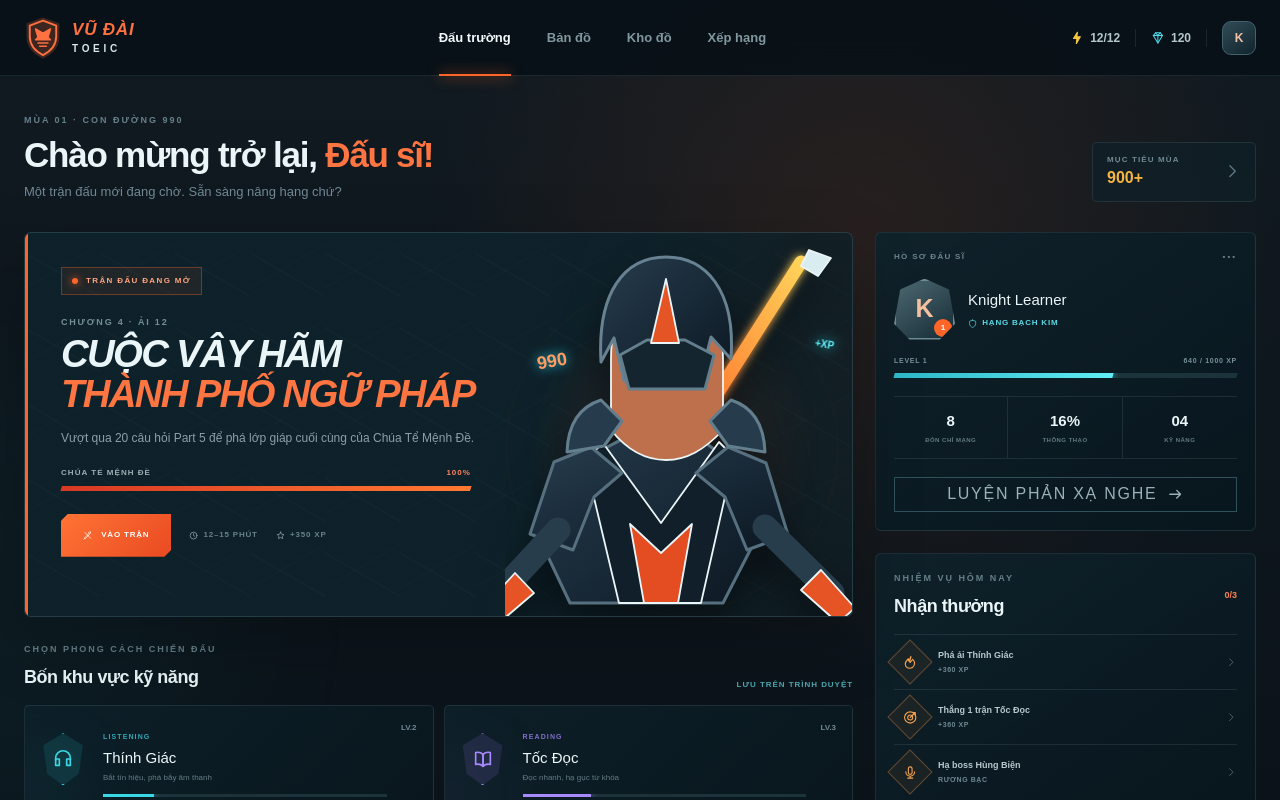
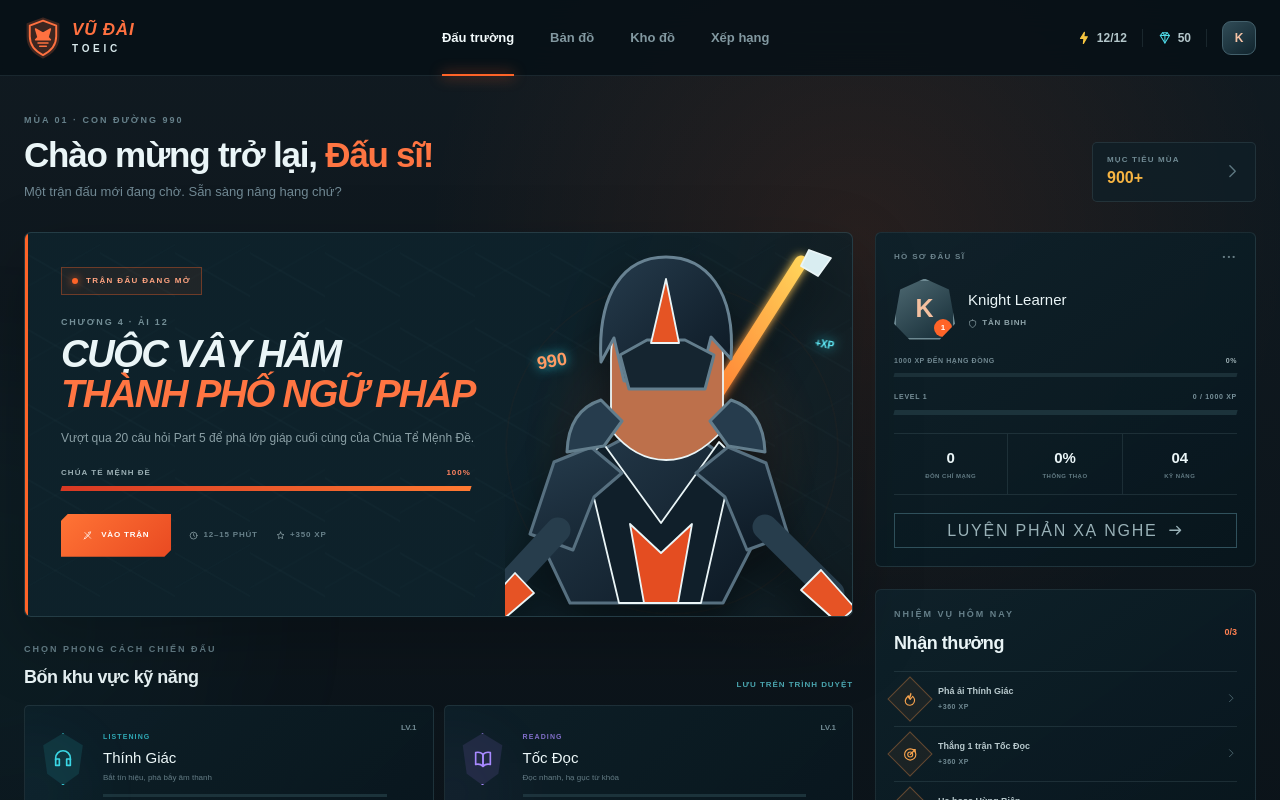
Before and after one commit to nguyenhau442001/Adaptive-English-Learning, a Next.js app in the folder apps/web/: page / in a window 1280 px wide. Shown: the top 800 px of the page. Built offline with nearby package versions, Linux system fonts and the light colour scheme.

Commit message:
feat: add progressive TOEIC rank system

```diff
--- a/apps/web/src/app/page.module.css
+++ b/apps/web/src/app/page.module.css
@@ -117,6 +117,8 @@
 .avatarFrame b { position: absolute; right: 1px; bottom: 1px; min-width: 18px; height: 18px; display: grid; place-items: center; border-radius: 50%; background: var(--orange); font-size: 8px; color: white; }
 .playerIdentity h2 { font-size: 15px; margin: 0 0 6px; }
 .playerIdentity p { margin: 0; color: #59d9e6; font-size: 8px; font-weight: 850; letter-spacing: .1em; display: flex; gap: 5px; align-items: center; }
+.rankJourney { display: grid; grid-template-columns: 1fr auto; gap: 7px; margin-bottom: 15px; color: #718891; font-size: 7px; font-weight: 800; letter-spacing: .08em; }
+.rankJourney strong { color: #9eb1b6; }.rankJourney > div { grid-column: 1/3; height: 4px; overflow: hidden; background: #1b3038; transform: skewX(-15deg); }.rankJourney i { display: block; height: 100%; box-shadow: 0 0 8px currentColor; transition: width .3s ease; }
 .xpRow { display: grid; grid-template-columns: 1fr auto; gap: 7px; color: #78919a; font-size: 7px; font-weight: 800; letter-spacing: .1em; }
 .xpRow > div { grid-column: 1/3; height: 5px; background: #1c333b; overflow: hidden; transform: skewX(-15deg); }
 .xpRow i { display: block; height: 100%; background: linear-gradient(90deg, #2cb6c6, #61edf5); box-shadow: 0 0 8px #39d5e5; }
@@ -153,6 +155,7 @@
 .answerGrid .correctAnswer { border-color: #3bb97d; color: #d7ffec; background: rgba(48,166,109,.13); }.answerGrid .wrongAnswer { border-color: #c24f3b; color: #ffdcd6; background: rgba(194,60,41,.12); }.answerGrid .dimAnswer { opacity: .38; }
 .correctFeedback, .wrongFeedback { margin-top: 14px; padding: 15px; border-left: 3px solid; background: rgba(255,255,255,.025); }.correctFeedback { border-color: #42d38a; }.wrongFeedback { border-color: #e95e42; }.correctFeedback strong { color: #62e9a3; }.wrongFeedback strong { color: #ff8064; }.correctFeedback strong, .wrongFeedback strong { font-size: 10px; letter-spacing: .08em; }.correctFeedback p, .wrongFeedback p { margin: 7px 0 12px; color: #8ba2a8; font-size: 11px; line-height: 1.5; }.correctFeedback button, .wrongFeedback button { display: flex; align-items: center; gap: 7px; border: 0; padding: 0; cursor: pointer; color: #d9edef; background: none; font-size: 9px; font-weight: 850; letter-spacing: .08em; }
 .victoryPanel { padding: 24px 0 10px; text-align: center; }.victoryPanel > div { width: 70px; height: 70px; margin: 0 auto 17px; display: grid; place-items: center; color: #ffab4d; border: 1px solid #8c6335; background: rgba(255,154,58,.08); transform: rotate(45deg); }.victoryPanel > div svg { width: 35px; height: 35px; transform: rotate(-45deg); }.victoryPanel h3 { font-size: 28px; margin: 0; }.victoryPanel > p:not(.eyebrow) { color: #849ca3; font-size: 12px; }.victoryPanel strong { color: #ff9a51; }.victoryPanel .primaryAction { margin: 20px auto 0; }
+.rankUp { position: fixed; z-index: 120; top: 92px; left: 50%; transform: translateX(-50%); min-width: 270px; display: grid; grid-template-columns: 42px 1fr auto; align-items: center; gap: 12px; padding: 12px 14px; border: 1px solid #d39548; border-radius: 5px; color: #ffd283; background: linear-gradient(110deg,#3b2715,#101f25); box-shadow: 0 18px 50px #000,0 0 25px rgba(243,175,72,.15); }.rankUp > div { width: 38px; height: 38px; display: grid; place-items: center; border: 1px solid #9d7040; transform: rotate(45deg); }.rankUp > div svg { transform: rotate(-45deg); }.rankUp span { display: flex; flex-direction: column; }.rankUp small { color: #a97d48; font-size: 7px; font-weight: 900; letter-spacing: .16em; }.rankUp strong { font-size: 15px; }.rankUp button { border: 0; color: #9b825f; background: none; cursor: pointer; font-size: 18px; }
 
 .emptyArena { display: grid; place-items: center; padding: 24px; text-align: center; }
 .emptyCard { width: min(500px, 100%); padding: 46px; border: 1px solid var(--line); border-radius: 8px; background: var(--panel); box-shadow: 0 30px 90px rgba(0,0,0,.35); }
--- a/apps/web/src/app/page.tsx
+++ b/apps/web/src/app/page.tsx
@@ -67,11 +67,37 @@ const QUESTIONS: Question[][] = [
 type GameSave = { xp: number; gems: number; wins: number; correct: number; skillProgress: number[] };
 type Battle = { zone: number; step: number; hp: number; selected: number | null; finished: boolean };
 
-const DEFAULT_SAVE: GameSave = { xp: 640, gems: 120, wins: 0, correct: 8, skillProgress: [18, 24, 12, 10] };
+const DEFAULT_SAVE: GameSave = { xp: 0, gems: 50, wins: 0, correct: 0, skillProgress: [0, 0, 0, 0] };
+const RANKS = [
+  { name: 'TÂN BINH', minXp: 0, color: '#8fa4aa' },
+  { name: 'ĐỒNG', minXp: 1000, color: '#c87a4a' },
+  { name: 'BẠC', minXp: 2500, color: '#b8ced4' },
+  { name: 'VÀNG', minXp: 4500, color: '#f2c14e' },
+  { name: 'BẠCH KIM', minXp: 7000, color: '#54d5ca' },
+  { name: 'KIM CƯƠNG', minXp: 10000, color: '#63b8ff' },
+  { name: 'CAO THỦ', minXp: 14000, color: '#d58cff' },
+] as const;
+
+function getRank(totalXp: number) {
+  let index = 0;
+  for (let rankIndex = RANKS.length - 1; rankIndex >= 0; rankIndex -= 1) {
+    if (totalXp >= RANKS[rankIndex].minXp) {
+      index = rankIndex;
+      break;
+    }
+  }
+  const current = RANKS[index];
+  const next = RANKS[index + 1];
+  const progress = next
+    ? Math.round(((totalXp - current.minXp) / (next.minXp - current.minXp)) * 100)
+    : 100;
+  return { current, next, progress, remaining: next ? next.minXp - totalXp : 0 };
+}
 
 export default function ArenaPage() {
   const [save, setSave] = useState<GameSave>(DEFAULT_SAVE);
   const [battle, setBattle] = useState<Battle | null>(null);
+  const [rankUp, setRankUp] = useState<string | null>(null);
   const [loaded, setLoaded] = useState(false);
 
   useEffect(() => {
@@ -92,6 +118,7 @@ export default function ArenaPage() {
   const xp = save.xp % 1000;
   const xpPercent = xp / 10;
   const mastery = Math.min(100, Math.round(save.skillProgress.reduce((sum, value) => sum + value, 0) / 4));
+  const rank = getRank(save.xp);
 
   function startBattle(zone = 1) {
     setBattle({ zone, step: 0, hp: 100, selected: null, finished: false });
@@ -108,12 +135,20 @@ export default function ArenaPage() {
     setBattle({ ...battle, selected: index, hp: nextHp, finished: correct && nextHp === 0 });
     if (correct) {
       setSave((current) => ({
-        ...current,
-        xp: current.xp + 120,
-        gems: current.gems + 5,
-        correct: current.correct + 1,
-        wins: nextHp === 0 ? current.wins + 1 : current.wins,
-        skillProgress: current.skillProgress.map((value, zone) => zone === battle.zone ? Math.min(100, value + 4) : value),
+        ...(() => {
+          const nextXp = current.xp + 120;
+          const previousRank = getRank(current.xp).current.name;
+          const promotedRank = getRank(nextXp).current.name;
+          if (previousRank !== promotedRank) queueMicrotask(() => setRankUp(promotedRank));
+          return {
+            ...current,
+            xp: nextXp,
+            gems: current.gems + 5,
+            correct: current.correct + 1,
+            wins: nextHp === 0 ? current.wins + 1 : current.wins,
+            skillProgress: current.skillProgress.map((value, zone) => zone === battle.zone ? Math.min(100, value + 4) : value),
+          };
+        })(),
       }));
     }
   }
@@ -243,8 +278,13 @@ export default function ArenaPage() {
                 <div className={styles.avatarFrame}><span>K</span><b>{level}</b></div>
                 <div>
                   <h2>Knight Learner</h2>
-                  <p><Icon name="shield" /> HẠNG BẠCH KIM</p>
+                  <p style={{ color: rank.current.color }}><Icon name="shield" /> {rank.current.name}</p>
                 </div>
+              </div>
+              <div className={styles.rankJourney}>
+                <span>{rank.next ? `${rank.remaining} XP ĐẾN HẠNG ${rank.next.name}` : 'ĐÃ ĐẠT HẠNG CAO NHẤT'}</span>
+                <strong>{rank.progress}%</strong>
+                <div><i style={{ width: `${rank.progress}%`, background: rank.current.color }} /></div>
               </div>
               <div className={styles.xpRow}>
                 <span>LEVEL {level}</span><span>{xp} / 1000 XP</span>
@@ -335,6 +375,14 @@ export default function ArenaPage() {
         </div>
       )}
 
+      {rankUp && (
+        <div className={styles.rankUp} role="status">
+          <div><Icon name="shield" /></div>
+          <span><small>THĂNG HẠNG!</small><strong>{rankUp}</strong></span>
+          <button type="button" onClick={() => setRankUp(null)} aria-label="Đóng thông báo">×</button>
+        </div>
+      )}
+
       <nav className={styles.mobileNav} aria-label="Điều hướng di động">
         <Link href="/"><Icon name="swords" /><span>Đấu trường</span></Link>
         <a href="#zones"><Icon name="map" /><span>Bản đồ</span></a>
```
Also changed, not shown: 1 other file (tests, documents, lock files or other folders).
